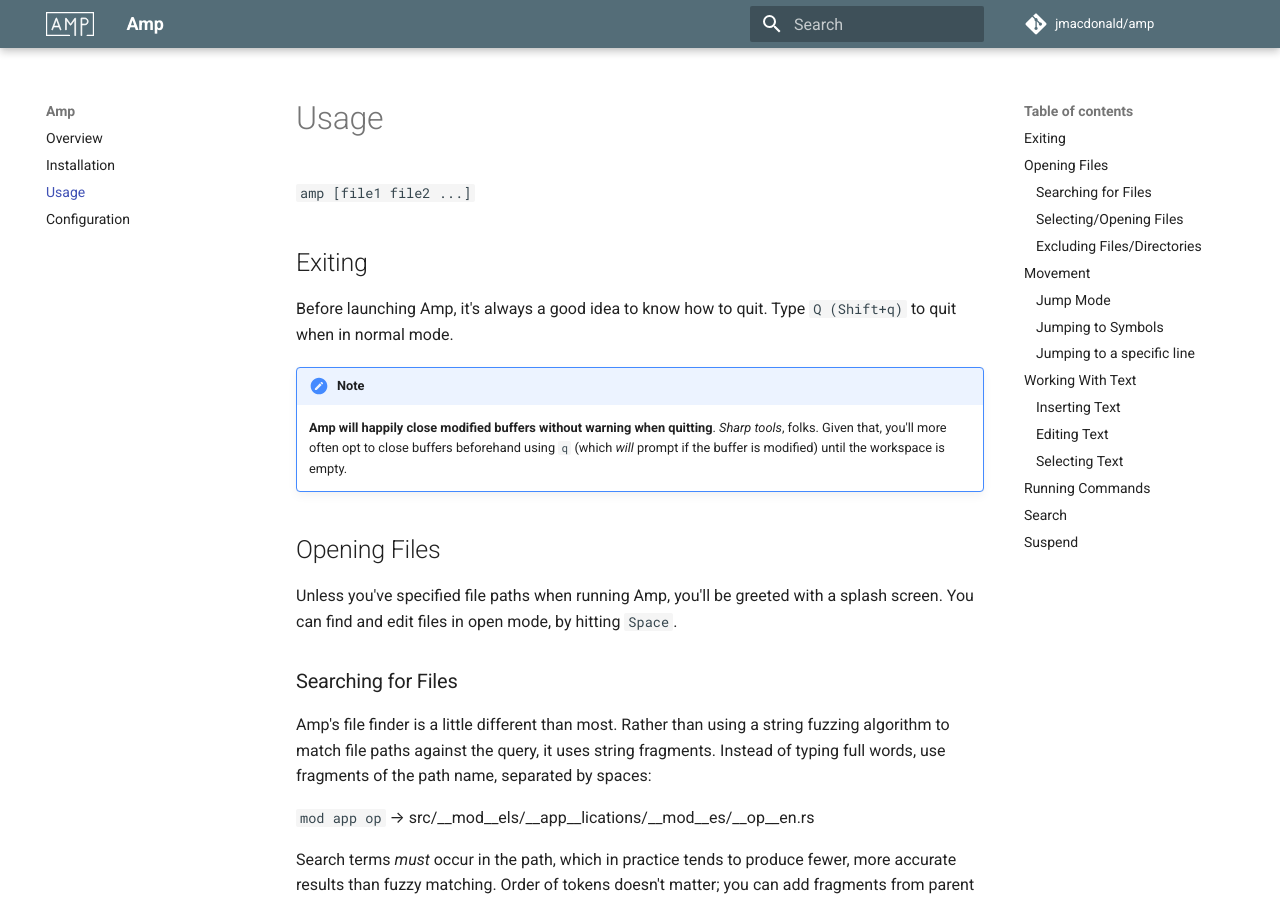
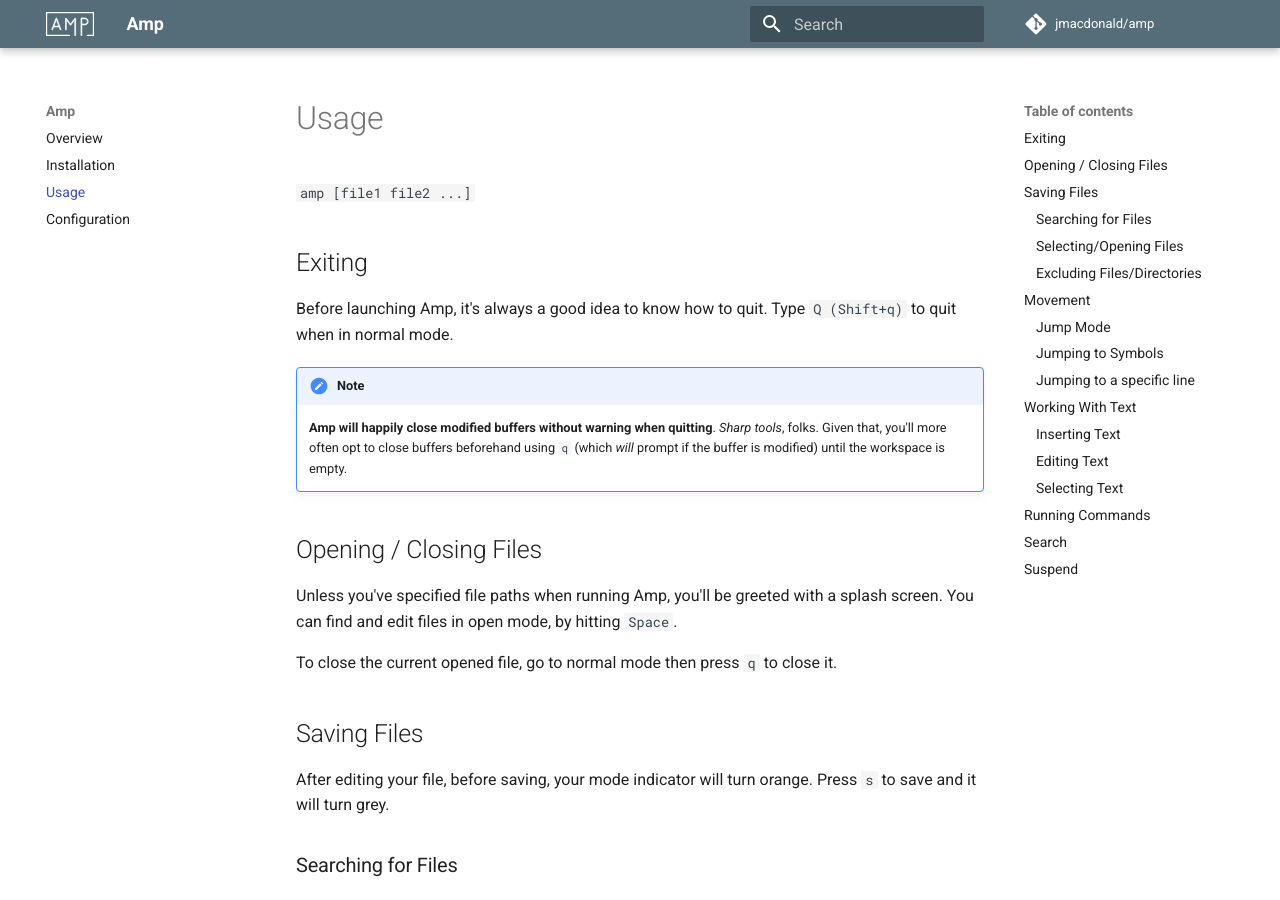
Before and after one commit to jmacdonald/amp, an MkDocs documentation site: the page built from documentation/pages/usage.md, in a window 1280 px wide and 900 px high. Built offline with MkDocs 1.6.1 and Material for MkDocs 9.7.7, drawn with Linux system fonts in a browser that asks for light colours; comment, search, counter and statistics services are not loaded; old or Windows-style settings are respelled for this version of MkDocs.

Commit message:
Adding a bit of usage documentation (#53)

```diff
--- a/documentation/pages/usage.md
+++ b/documentation/pages/usage.md
@@ -12,9 +12,15 @@ Before launching Amp, it's always a good idea to know how to quit. Type `Q (Shif
     beforehand using `q` (which _will_ prompt if the buffer is modified) until
     the workspace is empty.
 
-## Opening Files
+## Opening / Closing Files
 
 Unless you've specified file paths when running Amp, you'll be greeted with a splash screen. You can find and edit files in open mode, by hitting `Space`.
+
+To close the current opened file, go to normal mode then press `q` to close it.
+
+## Saving Files
+
+After editing your file, before saving, your mode indicator will turn orange. Press `s` to save and it will turn grey.
 
 ### Searching for Files
 
```
